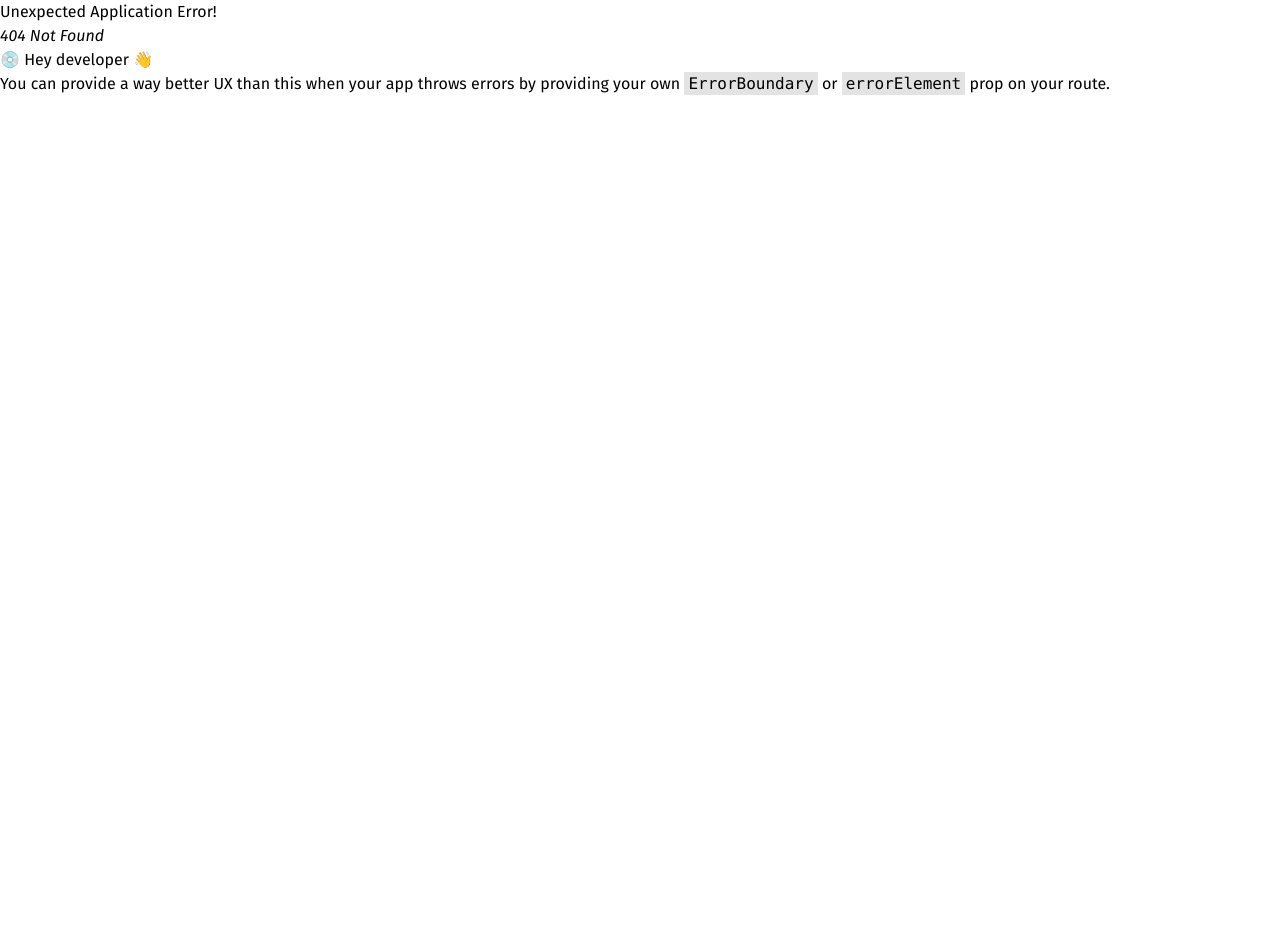
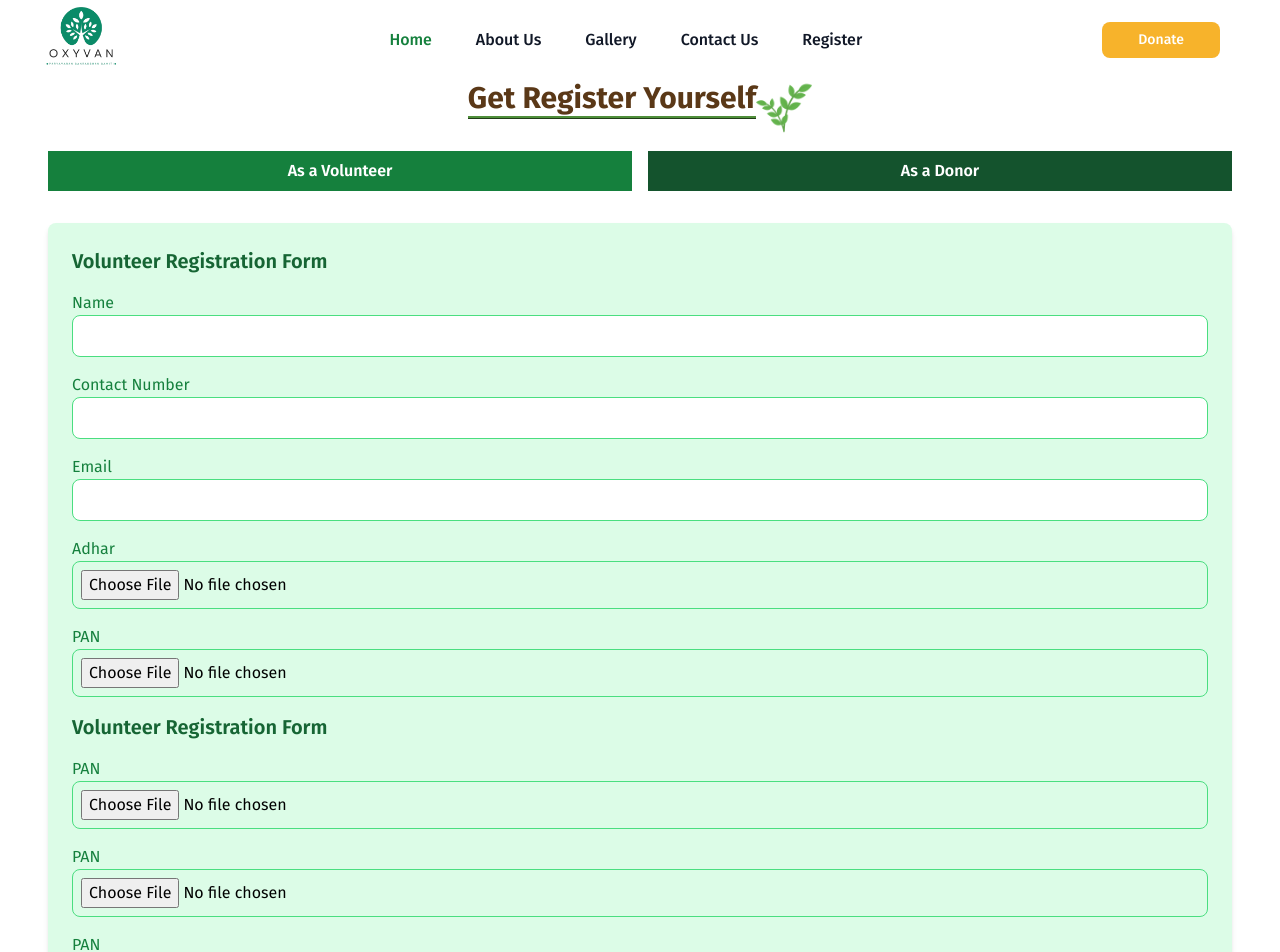
Before and after one commit to AishwaryaParihar/OxyOne, a React (Vite) app: page /register in a window 1280 px wide. Before the commit this address had no page. Shown: the top 952 px of the page. Before the commit the page ends 800 px from the top, so only its background shows below. Built offline with nearby package versions, Linux system fonts and the light colour scheme; a web font is replaced by a local one.

Commit message:
nav and forms

```diff
--- a/src/component/content/ContactUs.jsx
+++ b/src/component/content/ContactUs.jsx
@@ -15,6 +15,15 @@ const ContactUs = () => {
               id="name"
               className="w-full p-3 border border-green-300 rounded focus:outline-none focus:ring-2 focus:ring-green-500"
               placeholder="Your Name"
+            />
+          </div>
+          <div className="mb-4">
+            <label htmlFor="number" className="block text-green-800 font-semibold mb-2">Contact Number</label>
+            <input
+              type="tel"
+              id="number"
+              className="w-full p-3 border border-green-300 rounded focus:outline-none focus:ring-2 focus:ring-green-500"
+              placeholder="Your Number"
             />
           </div>
           <div className="mb-4">
--- /dev/null
+++ b/src/component/content/DonerForm.jsx
@@ -0,0 +1,25 @@
+import React from 'react'
+
+const DonerForm = () => {
+  return (
+    <div><form>
+    <div className="mb-4">
+      <label className="block text-green-700">Name</label>
+      <input type="text" className="w-full p-2 border border-green-400 rounded-lg focus:outline-none focus:ring-2 focus:ring-green-600" />
+    </div>
+    <div className="mb-4">
+      <label className="block text-green-700">Email</label>
+      <input type="email" className="w-full p-2 border border-green-400 rounded-lg focus:outline-none focus:ring-2 focus:ring-green-600" />
+    </div>
+    <div className="mb-4">
+      <label className="block text-green-700">Donation Amount</label>
+      <input type="number" className="w-full p-2 border border-green-400 rounded-lg focus:outline-none focus:ring-2 focus:ring-green-600" />
+    </div>
+    <button type="submit" className="bg-green-900 text-white py-2 px-4 rounded-lg hover:bg-green-800">
+      Submit
+    </button>
+  </form></div>
+  )
+}
+
+export default DonerForm
--- a/src/component/content/Hero.jsx
+++ b/src/component/content/Hero.jsx
@@ -112,14 +112,14 @@ const Hero = () => {
           We are dedicated to restoring our planet's natural beauty.
           <br /> Join us in making a difference.
         </p>
-        <div className="space-x-4">
+        {/* <div className="space-x-4">
           <NavLink
             to="/donate"
             className="inline-block text-white bg-yellow-600 hover:bg-green-700 focus:ring-4 focus:outline-none focus:ring-green-300 font-medium rounded-lg w-28 text-center py-2 transition-all duration-300 ease-in-out transform hover:scale-105 hover:shadow-lg"
           >
             Donate
           </NavLink>
-        </div>
+        </div> */}
       </div>
       <div className="md:w-1/2 w-full flex justify-center mt-8 md:mt-0">
         <div className="grid grid-cols-2 gap-4 w-full">
--- /dev/null
+++ b/src/component/content/Register.jsx
@@ -0,0 +1,62 @@
+import React, { useState } from 'react';
+import VolunteerForm from './VolunteerForm';
+import DonerForm from './DonerForm';
+import headlogo1 from "../../assets/flower-pot.png";
+
+const Register = () => {
+  const [formType, setFormType] = useState('volunteer');
+
+  const handleButtonClick = (type) => {
+    setFormType(type);
+  };
+
+  return (
+    <>
+      <div className="w-full mt-20 px-12">
+        <div className="flex justify-center">
+        <h2 className="heading01 font-bold mb-8 md:text-3xl"> Get Register Yourself </h2>
+
+        <img src={headlogo1} className="h-14 inline" alt="" />
+      </div>
+        <div className="flex gap-4">
+          <div className="w-1/2">
+            <button
+              className={`w-full py-2 font-semibold ${formType === 'volunteer' ? 'bg-green-700' : 'bg-green-900'} text-white`}
+              onClick={() => handleButtonClick('volunteer')}
+            >
+              As a Volunteer
+            </button>
+          </div>
+          <div className="w-1/2">
+            <button
+              className={`w-full py-2 font-semibold ${formType === 'donor' ? 'bg-green-700' : 'bg-green-900'} text-white`}
+              onClick={() => handleButtonClick('donor')}
+            >
+              As a Donor
+            </button>
+          </div>
+        </div>
+
+        <div className="mt-8">
+          {formType === 'volunteer' && (
+            <div className="p-6 bg-green-100 rounded-lg shadow-md">
+              <h3 className="text-xl font-semibold mb-4 text-green-800">Volunteer Registration Form</h3>
+              {/* Volunteer form fields */}
+             <VolunteerForm/>
+            </div>
+          )}
+
+          {formType === 'donor' && (
+            <div className="p-6 bg-green-100 rounded-lg shadow-md">
+              <h3 className="text-xl font-semibold mb-4 text-green-800">Donor Registration Form</h3>
+              {/* Donor form fields */}
+              <DonerForm/>
+            </div>
+          )}
+        </div>
+      </div>
+    </>
+  );
+}
+
+export default Register;
--- /dev/null
+++ b/src/component/content/VolunteerForm.jsx
@@ -0,0 +1,48 @@
+import React from 'react'
+
+const VolunteerForm = () => {
+  return (
+    <div> <form>
+    <div className="mb-4">
+      <label className="block text-green-700">Name</label>
+      <input type="text" className="w-full p-2 border border-green-400 rounded-lg focus:outline-none focus:ring-2 focus:ring-green-600" />
+    </div>
+    <div className="mb-4">
+      <label className="block text-green-700">Contact Number</label>
+      <input type="tel" className="w-full p-2 border border-green-400 rounded-lg focus:outline-none focus:ring-2 focus:ring-green-600" />
+    </div>
+    <div className="mb-4">
+      <label className="block text-green-700">Email</label>
+      <input type="email" className="w-full p-2 border border-green-400 rounded-lg focus:outline-none focus:ring-2 focus:ring-green-600" />
+    </div>
+    <div className="mb-4">
+      <label className="block text-green-700">Adhar</label>
+      <input type="file" className="w-full p-2 border border-green-400 rounded-lg focus:outline-none focus:ring-2 focus:ring-green-600" />
+    </div>
+    <div className="mb-4">
+      <label className="block text-green-700">PAN</label>
+      <input type="file" className="w-full p-2 border border-green-400 rounded-lg focus:outline-none focus:ring-2 focus:ring-green-600" />
+    </div>
+    <h3 className="text-xl font-semibold mb-4 text-green-800">Volunteer Registration Form</h3>
+    <div className="mb-4">
+      <label className="block text-green-700">PAN</label>
+      <input type="file" className="w-full p-2 border border-green-400 rounded-lg focus:outline-none focus:ring-2 focus:ring-green-600" />
+    </div>
+    <div className="mb-4">
+      <label className="block text-green-700">PAN</label>
+      <input type="file" className="w-full p-2 border border-green-400 rounded-lg focus:outline-none focus:ring-2 focus:ring-green-600" />
+    </div>
+    <div className="mb-4">
+      <label className="block text-green-700">PAN</label>
+      <input type="file" className="w-full p-2 border border-green-400 rounded-lg focus:outline-none focus:ring-2 focus:ring-green-600" />
+    </div>
+   <div className="text-center">
+   <button type="submit" className="bg-green-900 text-white py-2 px-4 rounded-lg hover:bg-green-800">
+      Submit
+    </button>
+   </div>
+  </form></div>
+  )
+}
+
+export default VolunteerForm
--- a/src/component/navbar/Navbar.jsx
+++ b/src/component/navbar/Navbar.jsx
@@ -88,6 +88,14 @@ const Navbar = () => {
                 Contact Us
               </NavLink>
             </li>
+            <li>
+              <NavLink
+                to="/register"
+                className="block py-2 px-3 text-gray-900 rounded hover:bg-gray-100 md:hover:bg-transparent  md:p-0 md:dark:hover:text-green-500 dark:text-white dark:hover:bg-gray-700 dark:hover:text-white md:dark:hover:bg-transparent dark:border-gray-700 custom-nav"
+              >
+                Register
+              </NavLink>
+            </li>
           </ul>
         </div>
       </div>
--- a/src/router/index.jsx
+++ b/src/router/index.jsx
@@ -6,6 +6,7 @@ import About from "../component/content/About";
 import Gallery from "../component/content/Gallery";
 import ContactUs from "../component/content/ContactUs";
 import Donate from "../component/content/Donate";
+import Register from "../component/content/Register";
 
 export const router = createBrowserRouter([
 
@@ -30,6 +31,10 @@ export const router = createBrowserRouter([
                 element: <ContactUs/>
             },
             {
+                path:"/register",
+                element: <Register/>
+            },
+            {
                 path: "donate",
                 element: <Donate/>
             },
```
